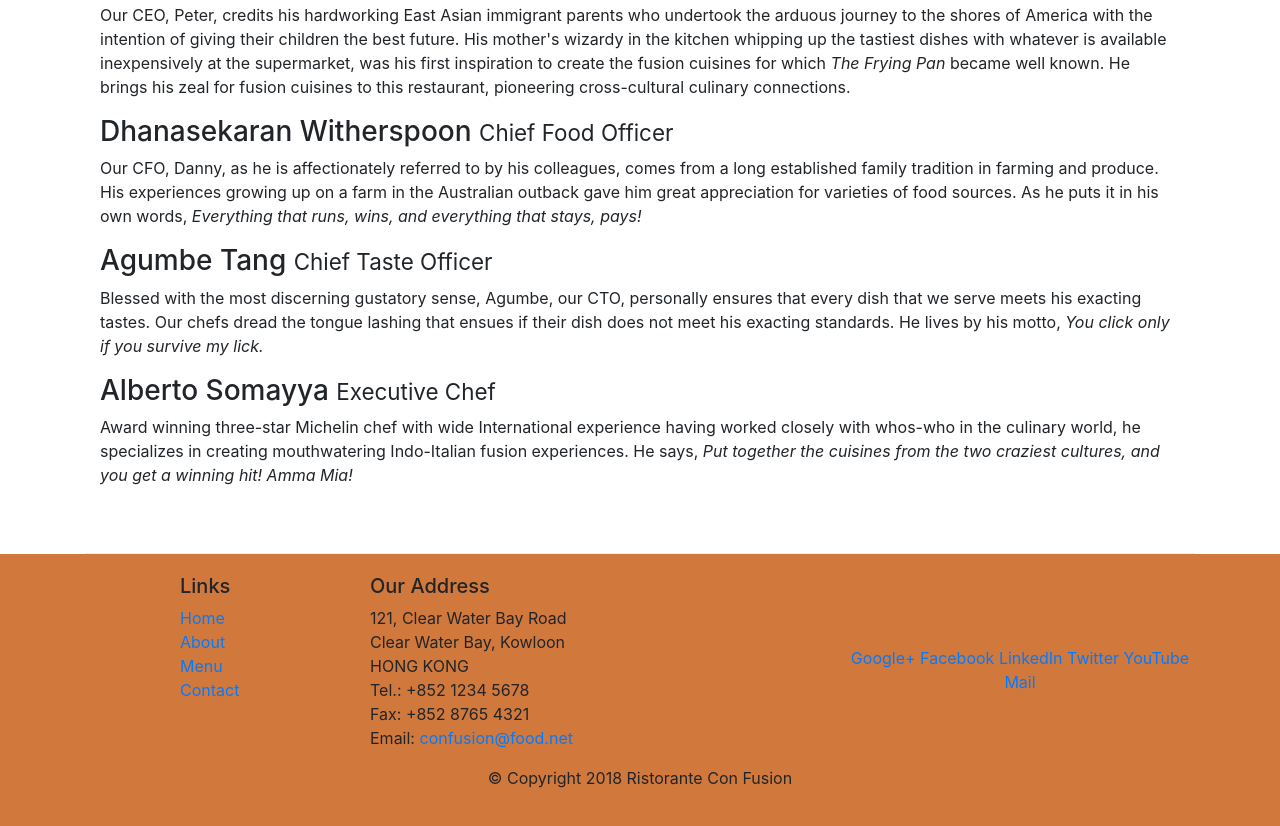
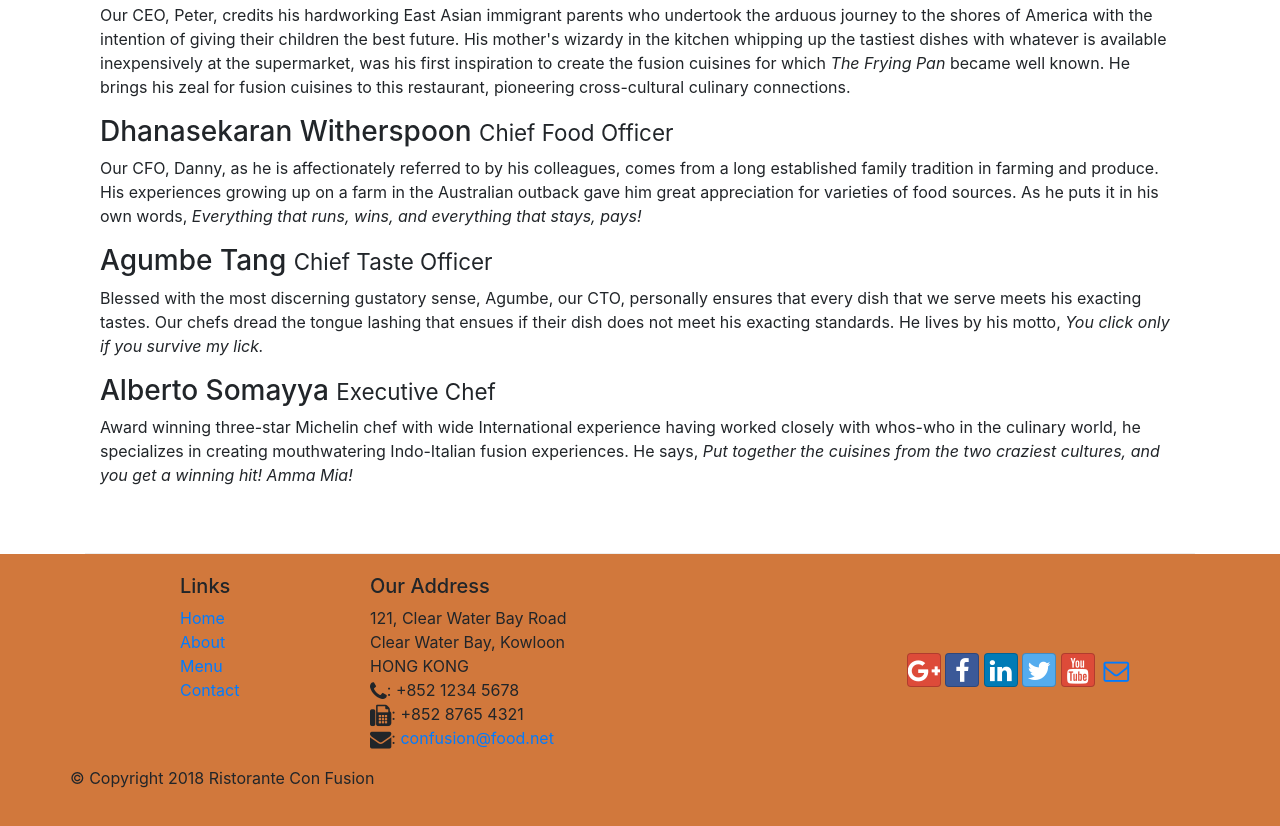
Before and after one commit to FranzGB/conFusion, a website: page aboutus.html in a window 1280 px wide. Shown: the part 950-1776 px from the top of the page. Drawn offline with nearby package versions, Linux system fonts and the light colour scheme.

Commit message:
Font icons

```diff
--- a/aboutus.html
+++ b/aboutus.html
@@ -8,6 +8,8 @@
     <meta http-equiv="x-ua-compatible" content="ie=edge">
     <!-- Task 1:Bootstrap CSS -->
     <link rel="stylesheet" href="node_modules/bootstrap/dist/css/bootstrap.min.css">
+    <link rel="stylesheet" href="node_modules/font-awesome/css/font-awesome.min.css">
+    <link rel="stylesheet" href="node_modules/bootstrap-social/bootstrap-social.css">
     <!--Task 1: Update the page to also use your custom styles defined in your styles.css file -->
     <link rel="stylesheet" href="css/styles.css">
     <title>Ristorante Con Fusion: About Us</title>
@@ -23,10 +25,10 @@
             <a href="./index.html" class="navbar-brand mr-auto">Ristorante Con Fusion</a>
                 <div class="collapse navbar-collapse" id="Navbar">
                     <ul class="navbar-nav mr-auto">
-                        <li class="nav-item "><a href="./index.html" class="nav-link">Home</a></li>
-                        <li class="nav-item active"><a href="#" class="nav-link">About</a></li>
-                        <li class="nav-item"><a href="#" class="nav-link">Menu</a></li>
-                        <li class="nav-item"><a href="#" class="nav-link">Contact</a></li>
+                        <li class="nav-item "><a href="./index.html" class="nav-link"><span class="fa fa-home fa-lg"></span> Home</a></li>
+                        <li class="nav-item active"><a href="#" class="nav-link"><span class="fa fa-info fa-lg"></span> About</a></li>
+                        <li class="nav-item"><a href="#" class="nav-link"><span class="fa fa-list fa-lg"></span> Menu</a></li>
+                        <li class="nav-item"><a href="#" class="nav-link"><span class="fa fa-address-card fa-lg"></span> Contact</a></li>
                     </ul>
                 </div>
         </div>
@@ -109,21 +111,20 @@
 		              121, Clear Water Bay Road<br>
 		              Clear Water Bay, Kowloon<br>
 		              HONG KONG<br>
-		              Tel.: +852 1234 5678<br>
-		              Fax: +852 8765 4321<br>
-		              Email: <a href="mailto:confusion@food.net">confusion@food.net</a>
-		           </address>
+                      <i class="fa fa-phone fa-lg" ></i>: +852 1234 5678<br>
+		              <i class="fa fa-fax fa-lg" ></i>: +852 8765 4321<br>
+		              <i class="fa fa-envelope fa-lg" ></i>: <a href="mailto:confusion@food.net">confusion@food.net</a>
+		            </address>
                 </div>
                 <div class="col-12 col-sm-4 align-self-center">
                     <div class="text-center">
-                        <a href="http://google.com/+">Google+</a>
-                        <a href="http://www.facebook.com/profile.php?id=">Facebook</a>
-                        <a href="http://www.linkedin.com/in/">LinkedIn</a>
-                        <a href="http://twitter.com/">Twitter</a>
-                        <a href="http://youtube.com/">YouTube</a>
-                        <a href="mailto:">Mail</a>
+                        <a class="btn btn-social-icon btn-google" href="http://google.com/+"><i class="fa fa-google-plus"></i></a>
+                        <a class="btn btn-social-icon btn-facebook" href="http://www.facebook.com/profile.php?id="><i class="fa fa-facebook"></i></a>
+                        <a class="btn btn-social-icon btn-linkedin" href="http://www.linkedin.com/in/"><i class="fa fa-linkedin"></i></a>
+                        <a class="btn btn-social-icon btn-twitter" href="http://twitter.com/"><i class="fa fa-twitter"></i></a>
+                        <a class="btn btn-social-icon btn-google" href="http://youtube.com/"><i class="fa fa-youtube"></i></a>
+                        <a class="btn btn-social-icon" href="mailto:"><i class="fa fa-envelope-o"></i></a>
                     </div>
-                </div>
            </div>
            <div class="row justify-content-center">
                 <div class="col-auto">
--- a/package.json
+++ b/package.json
@@ -15,6 +15,8 @@
   },
   "dependencies": {
     "bootstrap": "^4.0.0",
+    "bootstrap-social": "^5.1.1",
+    "font-awesome": "^4.7.0",
     "jquery": "^3.3.1",
     "popper.js": "^1.12.9"
   }
```
Also changed, not shown: index.html (+15 -14 lines), 1 other file.
